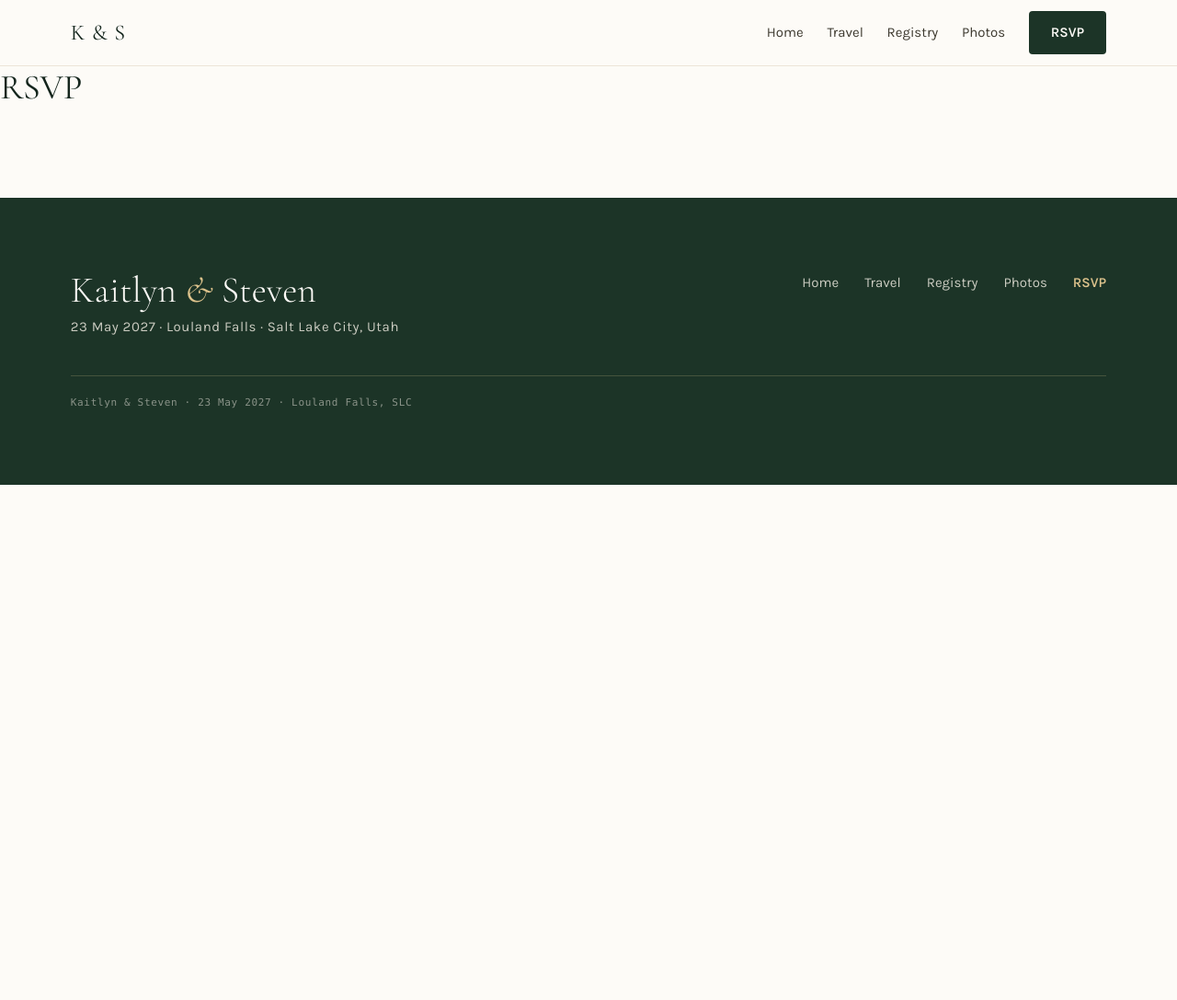
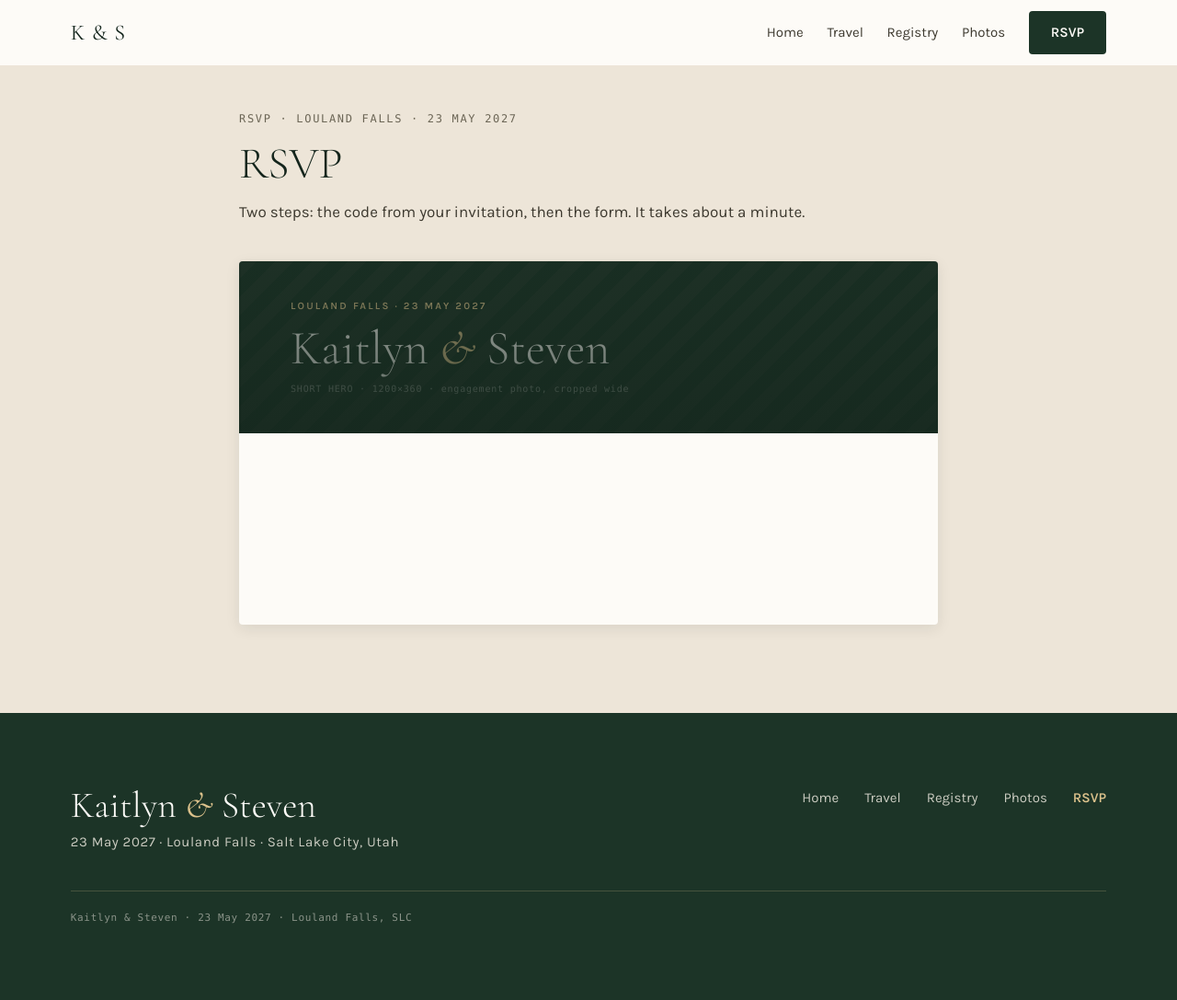
Before and after one commit to stnielse/aws-wedding-website, a Django app: page /rsvp/ in a window 1280 px wide. Shown: the whole page at 92% size. Before the commit the page ends 527 px from the top, so only its background shows below. Run offline with Django 5.2, Linux system fonts and the light colour scheme.

Commit message:
rsvp template update

```diff
--- a/backend/templates/rsvp.html
+++ b/backend/templates/rsvp.html
@@ -1,13 +1,33 @@
 {% extends "base.html" %}
 {% load static %}
-{% block title %}RSVP · Wedding{% endblock %}
+{% block title %}RSVP · Kaitlyn &amp; Steven{% endblock %}
+
 {% block content %}
-  <h1>RSVP</h1>
-  <script type="application/json" id="rsvp-data">
-    {"csrfToken": "{{ csrf_token }}", "submitUrl": "/rsvp/submit/"}
-  </script>
-  <div id="rsvp-root"></div>
+  <main class="rsvp-page">
+    <div class="rsvp-page__intro">
+      <div class="rsvp-page__label">RSVP · Louland Falls · 23 May 2027</div>
+      <h1 class="rsvp-page__title">RSVP</h1>
+      <p class="rsvp-page__lead">Two steps: the code from your invitation, then the form. It takes about a minute.</p>
+    </div>
+
+    <section class="rsvp-card" aria-labelledby="rsvp-card-title">
+      <header class="rsvp-card__hero">
+        <div class="rsvp-card__hero-inner">
+          <div class="rsvp-card__hero-eyebrow">Louland Falls · 23 May 2027</div>
+          <div class="rsvp-card__hero-title" id="rsvp-card-title">Kaitlyn <em>&amp;</em> Steven</div>
+          <div class="rsvp-card__hero-label">SHORT HERO · 1200&times;360 · engagement photo, cropped wide</div>
+        </div>
+      </header>
+      <div class="rsvp-card__body">
+        <script type="application/json" id="rsvp-data">
+          {"csrfToken": "{{ csrf_token }}", "submitUrl": "/rsvp/submit/"}
+        </script>
+        <div id="rsvp-root"></div>
+      </div>
+    </section>
+  </main>
 {% endblock %}
+
 {% block scripts %}
   <script type="module" src="{% static 'frontend/assets/main.js' %}"></script>
 {% endblock %}
```
